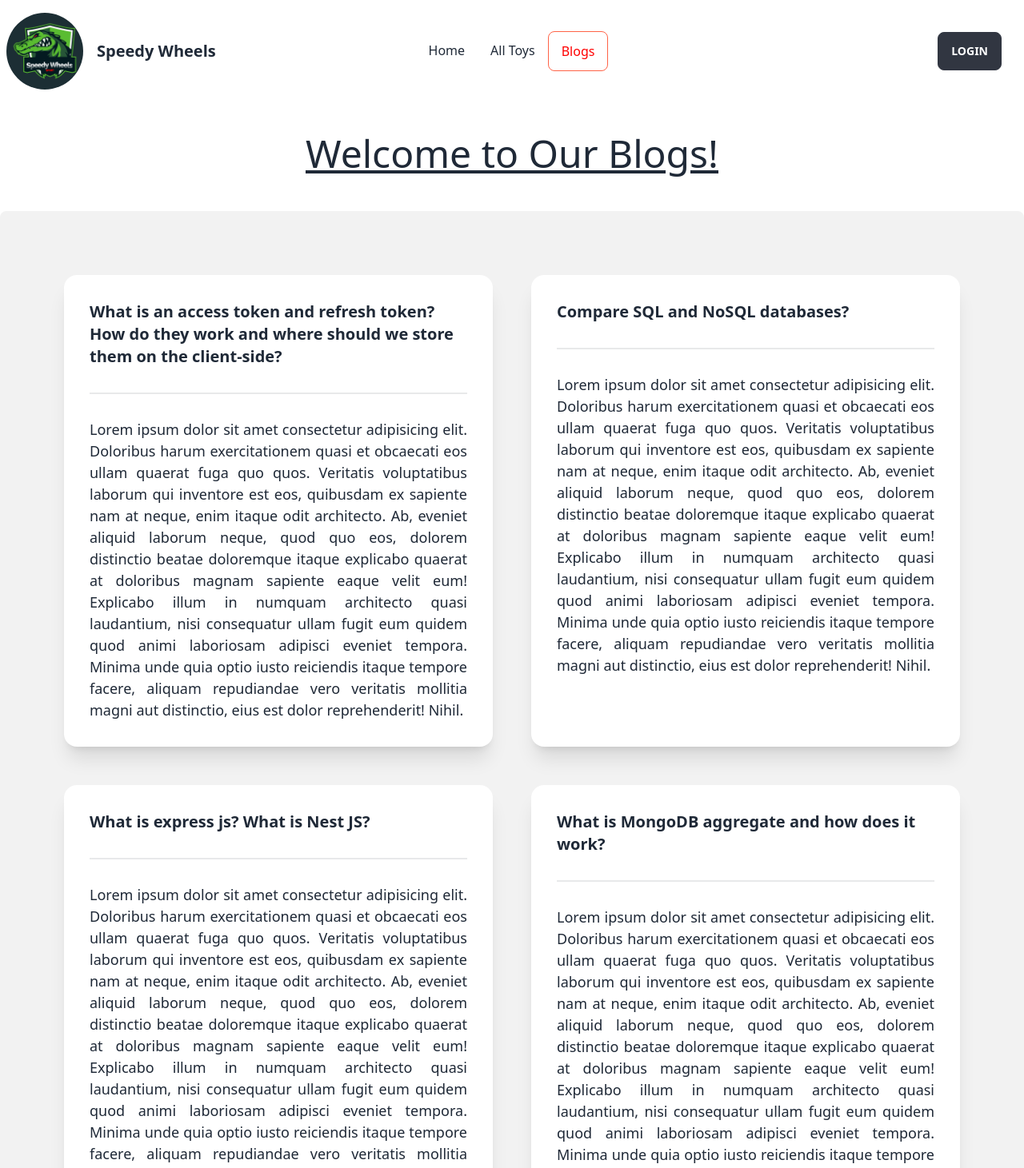
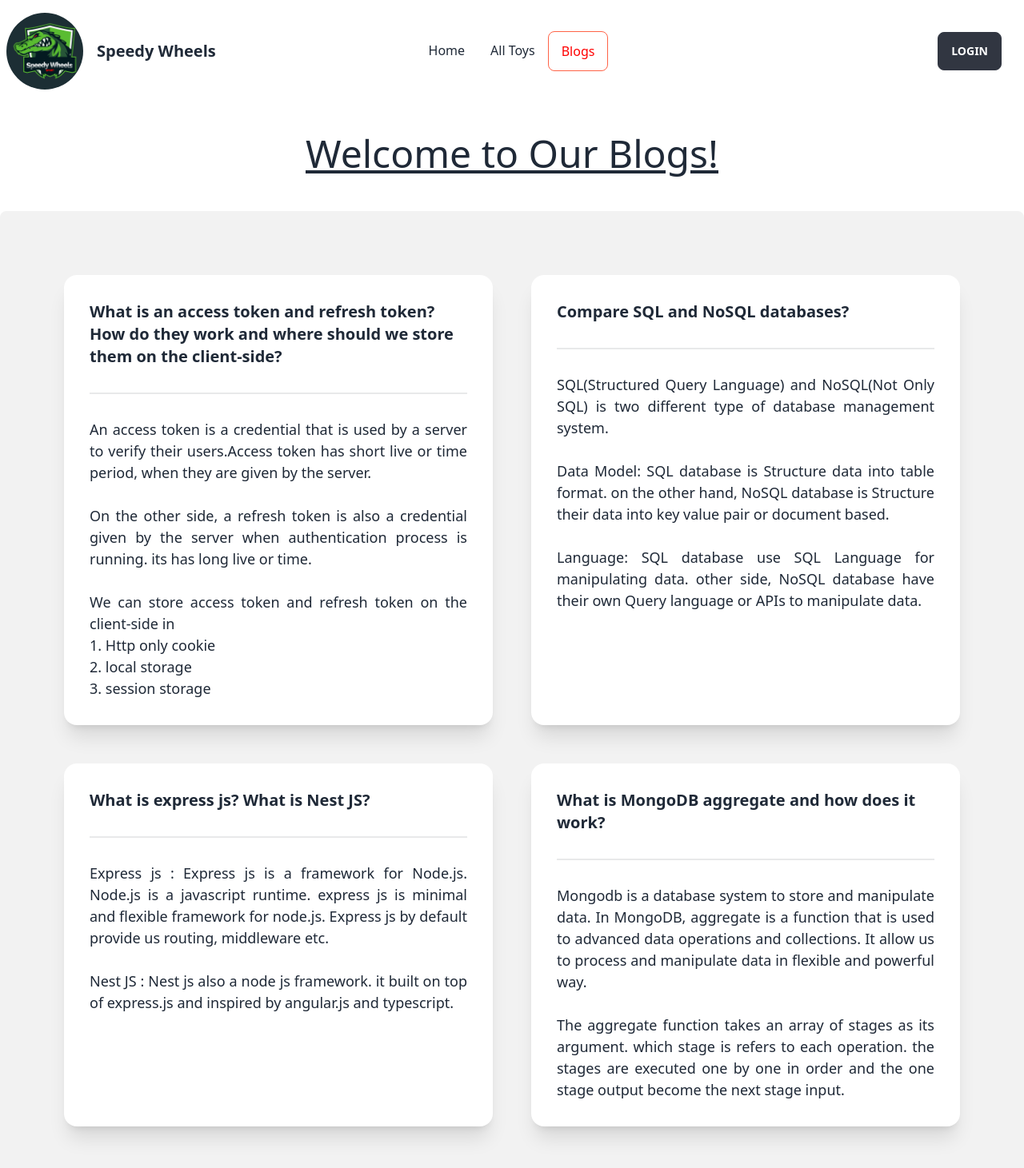
Before and after one commit to Washim-Akram/speedy-wheels-client, a React (Vite) app: page /blogs in a window 1280 px wide. Shown: the top 1461 px of the page at 80% size. Built offline with nearby package versions, Linux system fonts and the light colour scheme; no server answers.

Commit message:
Answered to the given questions in Blogs page

```diff
--- a/src/pages/Blogs/Blogs.jsx
+++ b/src/pages/Blogs/Blogs.jsx
@@ -16,18 +16,23 @@ const Blogs = () => {
             </h2>
             <div className="divider"></div>
             <p className="text-justify font-light" style={{ fontSize: "18px" }}>
-              Lorem ipsum dolor sit amet consectetur adipisicing elit. Doloribus
-              harum exercitationem quasi et obcaecati eos ullam quaerat fuga quo
-              quos. Veritatis voluptatibus laborum qui inventore est eos,
-              quibusdam ex sapiente nam at neque, enim itaque odit architecto.
-              Ab, eveniet aliquid laborum neque, quod quo eos, dolorem
-              distinctio beatae doloremque itaque explicabo quaerat at doloribus
-              magnam sapiente eaque velit eum! Explicabo illum in numquam
-              architecto quasi laudantium, nisi consequatur ullam fugit eum
-              quidem quod animi laboriosam adipisci eveniet tempora. Minima unde
-              quia optio iusto reiciendis itaque tempore facere, aliquam
-              repudiandae vero veritatis mollitia magni aut distinctio, eius est
-              dolor reprehenderit! Nihil.
+              An access token is a credential that is used by a server to verify
+              their users.Access token has short live or time period, when they
+              are given by the server.
+              <br />
+              <br />
+              On the other side, a refresh token is also a credential given by
+              the server when authentication process is running. its has long
+              live or time.
+              <br />
+              <br />
+              We can store access token and refresh token on the client-side in
+              <br />
+              1. Http only cookie
+              <br />
+              2. local storage
+              <br />
+              3. session storage
             </p>
           </div>
         </div>
@@ -36,18 +41,18 @@ const Blogs = () => {
             <h2 className="card-title">Compare SQL and NoSQL databases?</h2>
             <div className="divider"></div>
             <p className="text-justify font-light" style={{ fontSize: "18px" }}>
-              Lorem ipsum dolor sit amet consectetur adipisicing elit. Doloribus
-              harum exercitationem quasi et obcaecati eos ullam quaerat fuga quo
-              quos. Veritatis voluptatibus laborum qui inventore est eos,
-              quibusdam ex sapiente nam at neque, enim itaque odit architecto.
-              Ab, eveniet aliquid laborum neque, quod quo eos, dolorem
-              distinctio beatae doloremque itaque explicabo quaerat at doloribus
-              magnam sapiente eaque velit eum! Explicabo illum in numquam
-              architecto quasi laudantium, nisi consequatur ullam fugit eum
-              quidem quod animi laboriosam adipisci eveniet tempora. Minima unde
-              quia optio iusto reiciendis itaque tempore facere, aliquam
-              repudiandae vero veritatis mollitia magni aut distinctio, eius est
-              dolor reprehenderit! Nihil.
+              SQL(Structured Query Language) and NoSQL(Not Only SQL) is two
+              different type of database management system.
+              <br />
+              <br />
+              Data Model: SQL database is Structure data into table format. on
+              the other hand, NoSQL database is Structure their data into key
+              value pair or document based.
+              <br />
+              <br />
+              Language: SQL database use SQL Language for manipulating data.
+              other side, NoSQL database have their own Query language or APIs
+              to manipulate data.
             </p>
           </div>
         </div>
@@ -56,18 +61,14 @@ const Blogs = () => {
             <h2 className="card-title">What is express js? What is Nest JS?</h2>
             <div className="divider"></div>
             <p className="text-justify font-light" style={{ fontSize: "18px" }}>
-              Lorem ipsum dolor sit amet consectetur adipisicing elit. Doloribus
-              harum exercitationem quasi et obcaecati eos ullam quaerat fuga quo
-              quos. Veritatis voluptatibus laborum qui inventore est eos,
-              quibusdam ex sapiente nam at neque, enim itaque odit architecto.
-              Ab, eveniet aliquid laborum neque, quod quo eos, dolorem
-              distinctio beatae doloremque itaque explicabo quaerat at doloribus
-              magnam sapiente eaque velit eum! Explicabo illum in numquam
-              architecto quasi laudantium, nisi consequatur ullam fugit eum
-              quidem quod animi laboriosam adipisci eveniet tempora. Minima unde
-              quia optio iusto reiciendis itaque tempore facere, aliquam
-              repudiandae vero veritatis mollitia magni aut distinctio, eius est
-              dolor reprehenderit! Nihil.
+              Express js : Express js is a framework for Node.js. Node.js is a
+              javascript runtime. express js is minimal and flexible framework
+              for node.js. Express js by default provide us routing, middleware
+              etc.
+              <br />
+              <br />
+              Nest JS : Nest js also a node js framework. it built on top of
+              express.js and inspired by angular.js and typescript.
             </p>
           </div>
         </div>
@@ -78,18 +79,16 @@ const Blogs = () => {
             </h2>
             <div className="divider"></div>
             <p className="text-justify font-light" style={{ fontSize: "18px" }}>
-              Lorem ipsum dolor sit amet consectetur adipisicing elit. Doloribus
-              harum exercitationem quasi et obcaecati eos ullam quaerat fuga quo
-              quos. Veritatis voluptatibus laborum qui inventore est eos,
-              quibusdam ex sapiente nam at neque, enim itaque odit architecto.
-              Ab, eveniet aliquid laborum neque, quod quo eos, dolorem
-              distinctio beatae doloremque itaque explicabo quaerat at doloribus
-              magnam sapiente eaque velit eum! Explicabo illum in numquam
-              architecto quasi laudantium, nisi consequatur ullam fugit eum
-              quidem quod animi laboriosam adipisci eveniet tempora. Minima unde
-              quia optio iusto reiciendis itaque tempore facere, aliquam
-              repudiandae vero veritatis mollitia magni aut distinctio, eius est
-              dolor reprehenderit! Nihil.
+              Mongodb is a database system to store and manipulate data. In
+              MongoDB, aggregate is a function that is used to advanced data
+              operations and collections. It allow us to process and manipulate
+              data in flexible and powerful way.
+              <br />
+              <br />
+              The aggregate function takes an array of stages as its argument.
+              which stage is refers to each operation. the stages are executed
+              one by one in order and the one stage output become the next stage
+              input.
             </p>
           </div>
         </div>
```
